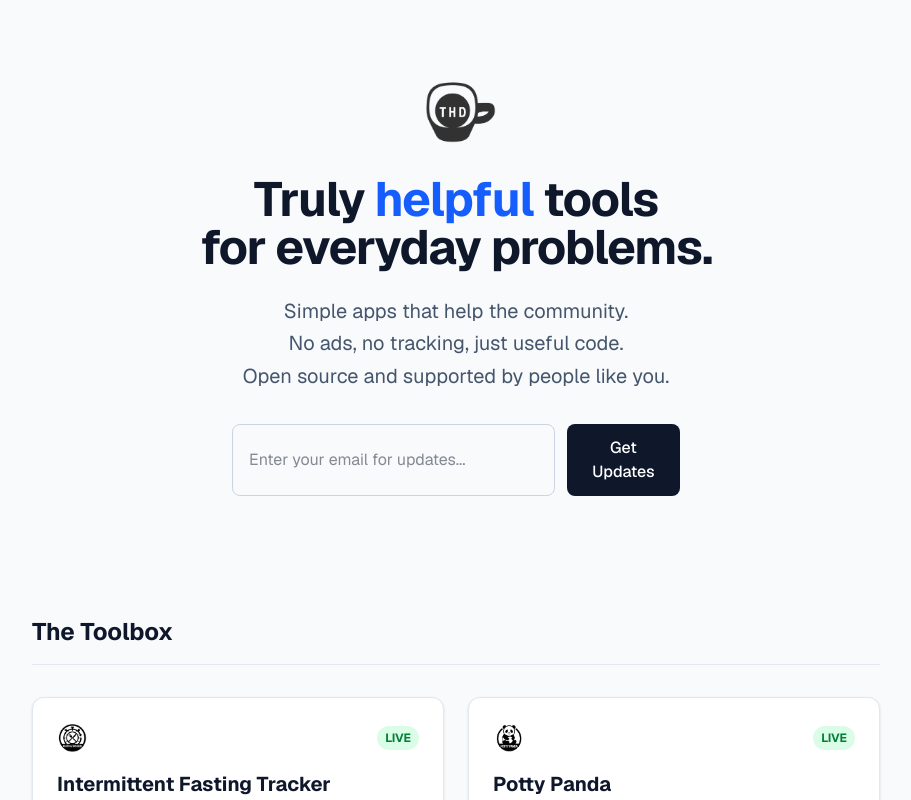
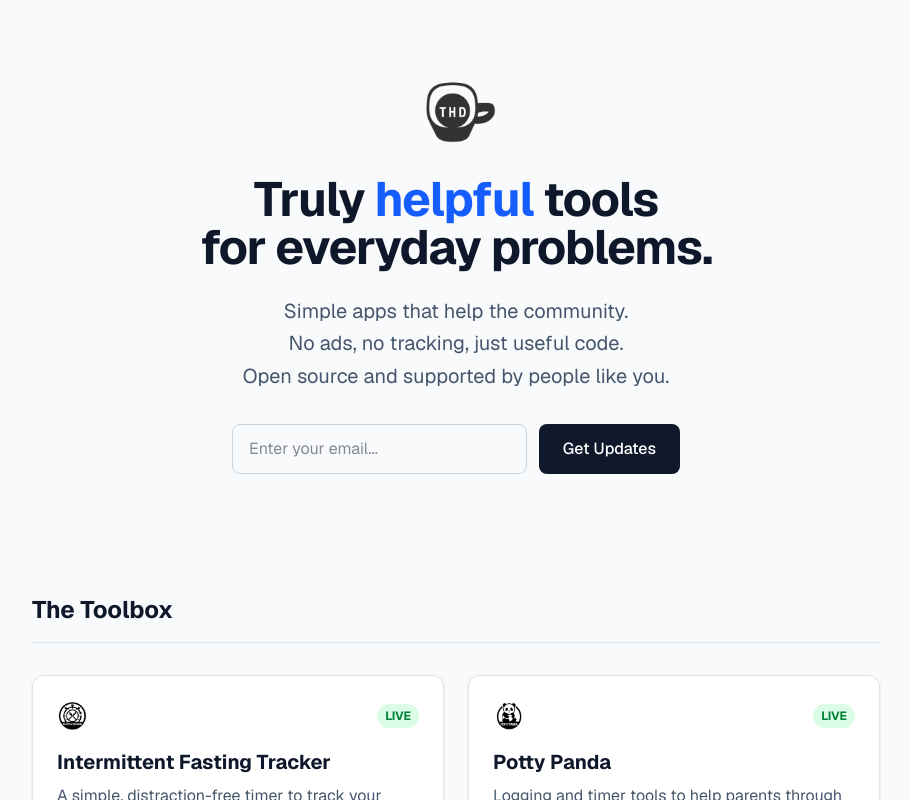
Before and after one commit to badmerissa/the-helpful-dev, a Next.js app: page / in a window 1280 px wide. Shown: the top 800 px of the page, without its empty margins (184-1095 px from the left). Built offline with nearby package versions, Linux system fonts and the light colour scheme.

Commit message:
SOLID-111-NOTSOLIDLOL Add email subscription functionality

```diff
--- /dev/null
+++ b/app/components/NewsletterForm.tsx
@@ -0,0 +1,77 @@
+'use client';
+
+import { useState } from 'react';
+
+export default function NewsletterForm() {
+    const [email, setEmail] = useState('');
+    const [status, setStatus] = useState<'idle' | 'loading' | 'success' | 'error'>('idle');
+
+    const handleSubmit = async (e: React.FormEvent) => {
+        e.preventDefault();
+        setStatus('loading');
+
+        const FORM_ID = '8957581';
+        const URL = `https://app.convertkit.com/forms/${FORM_ID}/subscriptions`;
+
+        try {
+            // We use a simple form POST to Kit's public endpoint
+            const data = new FormData();
+            data.append('email_address', email);
+
+            const response = await fetch(URL, {
+                method: 'POST',
+                body: data,
+                headers: {
+                    'Accept': 'application/json'
+                }
+            });
+
+            // Kit returns a 200 OK even if already subscribed, which is good for privacy
+            if (response.ok) {
+                setStatus('success');
+                setEmail('');
+            } else {
+                setStatus('error');
+            }
+        } catch (error) {
+            console.error(error);
+            setStatus('error');
+        }
+    };
+
+    if (status === 'success') {
+        return (
+            <div className="p-4 bg-green-50 text-green-700 rounded-lg text-center border border-green-200">
+                <p className="font-bold">🎉 Check your email!</p>
+                <p className="text-sm mt-1">I've sent you a confirmation link.</p>
+            </div>
+        );
+    }
+
+    return (
+        <form onSubmit={handleSubmit} className="flex flex-col sm:flex-row justify-center gap-3 max-w-md mx-auto">
+            <input
+                type="email"
+                value={email}
+                onChange={(e) => setEmail(e.target.value)}
+                placeholder="Enter your email..."
+                className="px-4 py-3 rounded-lg border border-slate-300 focus:ring-2 focus:ring-blue-500 outline-none w-full text-slate-900"
+                required
+                disabled={status === 'loading'}
+            />
+            <button
+                type="submit"
+                disabled={status === 'loading'}
+                className="px-6 py-3 bg-slate-900 text-white font-medium rounded-lg hover:bg-slate-800 transition-colors w-full sm:w-auto disabled:opacity-50 whitespace-nowrap"
+            >
+                {status === 'loading' ? 'Joining...' : 'Get Updates'}
+            </button>
+
+            {status === 'error' && (
+                <p className="text-red-500 text-xs mt-2 w-full text-center">
+                    Oops! Something went wrong. Please try again.
+                </p>
+            )}
+        </form>
+    );
+}
--- a/app/page.tsx
+++ b/app/page.tsx
@@ -1,3 +1,4 @@
+import NewsletterForm from './components/NewsletterForm';
 import Image from 'next/image';
 import Link from 'next/link';
 
@@ -27,18 +28,7 @@ export default function Home() {
           <br />
           Open source and supported by people like you.
         </p>
-        {/* Email Capture Placeholder - Connect this to a form service later */}
-          <div className="flex flex-col sm:flex-row justify-center gap-3 max-w-md mx-auto">
-            <input
-                type="email"
-                placeholder="Enter your email for updates..."
-                className="px-4 py-3 rounded-lg border border-slate-300 focus:ring-2 focus:ring-blue-500 outline-none w-full"
-                disabled
-            />
-            <button className="px-6 py-3 bg-slate-900 text-white font-medium rounded-lg hover:bg-slate-800 transition-colors w-full sm:w-auto">
-              Get Updates
-            </button>
-          </div>
+        <NewsletterForm />
       </header>
       {/* 2. THE DIRECTORY: Your Apps */}
       <section className="max-w-4xl mx-auto px-6 py-10">
```
